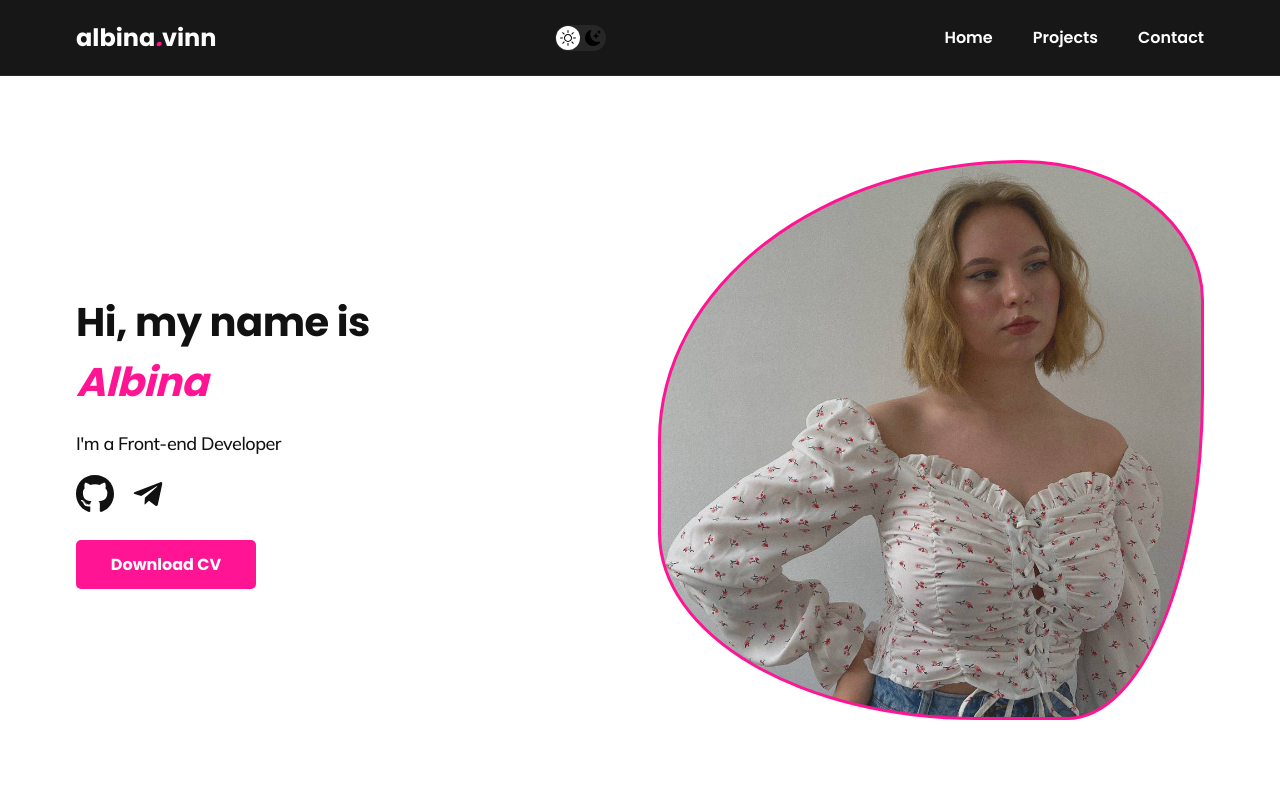
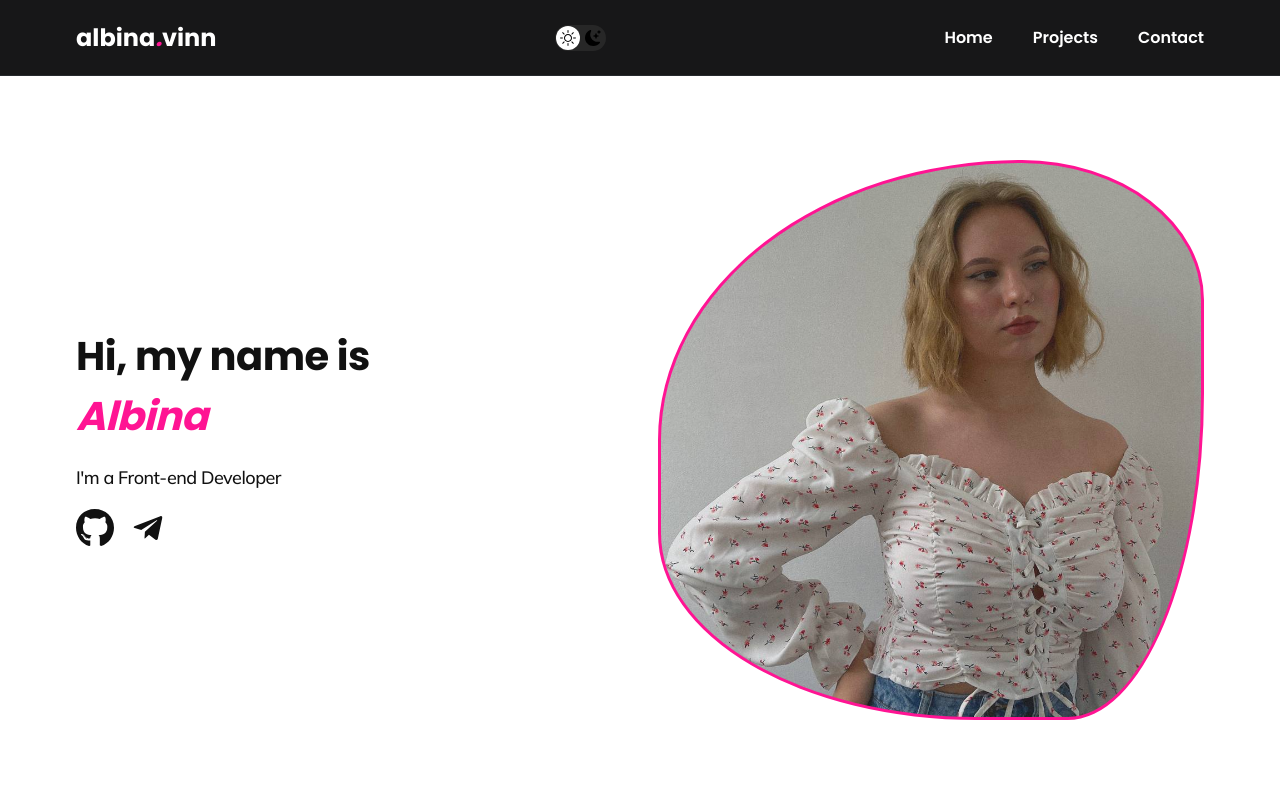
Before and after one commit to albinavinn/about_me, a plain HTML site: page index.html in a window 1280 px wide. Shown: the top 800 px of the page. Drawn offline with Linux system fonts and the light colour scheme.

Commit message:
Update index.html

```diff
--- a/index.html
+++ b/index.html
@@ -42,7 +42,7 @@
                 </a>
                 <button class="tg_btn img_svg_hero" id="open_modal1" type="button"><svg  version="1.1" xmlns="http://www.w3.org/2000/svg" xmlns:xlink="http://www.w3.org/1999/xlink" width="38" height="38" viewBox="0,0,256,256"> <g fill="#ffffff" fill-rule="nonzero" stroke="none" stroke-width="1" stroke-linecap="butt" stroke-linejoin="miter" stroke-miterlimit="10" stroke-dasharray="" stroke-dashoffset="0" font-family="none" font-weight="none" font-size="none" text-anchor="none" style="mix-blend-mode: normal"> <g transform="translate(-0.12071,-0.03166) scale(10.66667,10.66667)"> <path d="M9.78,18.65l0.28,-4.23l7.68,-6.92c0.34,-0.31 -0.07,-0.46 -0.52,-0.19l-9.48,5.99l-4.1,-1.3c-0.88,-0.25 -0.89,-0.86 0.2,-1.3l15.97,-6.16c0.73,-0.33 1.43,0.18 1.15,1.3l-2.72,12.81c-0.19,0.91 -0.74,1.13 -1.5,0.71l-4.14,-3.06l-1.99,1.93c-0.23,0.23 -0.42,0.42 -0.83,0.42z"></path></g></g></svg></button>
                 </span>
-                <a href="./img/CV Vinnikova Albina.pdf" download=""><button class="btn">Download CV</button></a>
+
                 </div>
                 <div class="hero__img"></div>
             </div>
```
